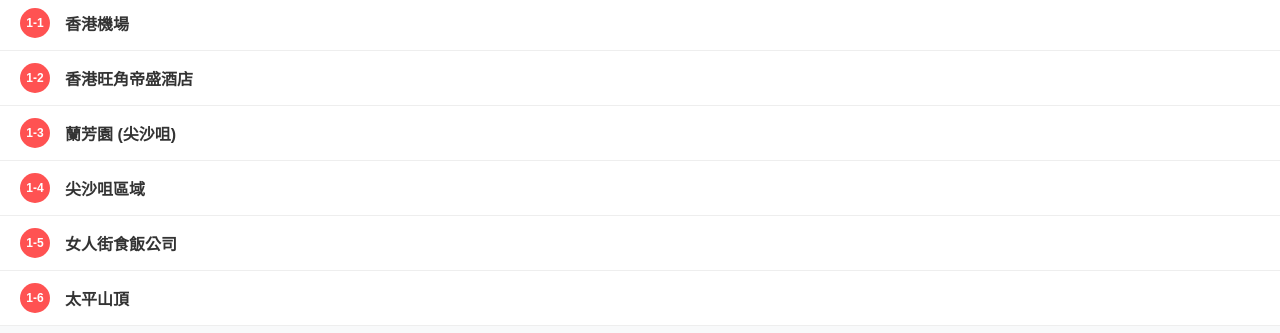
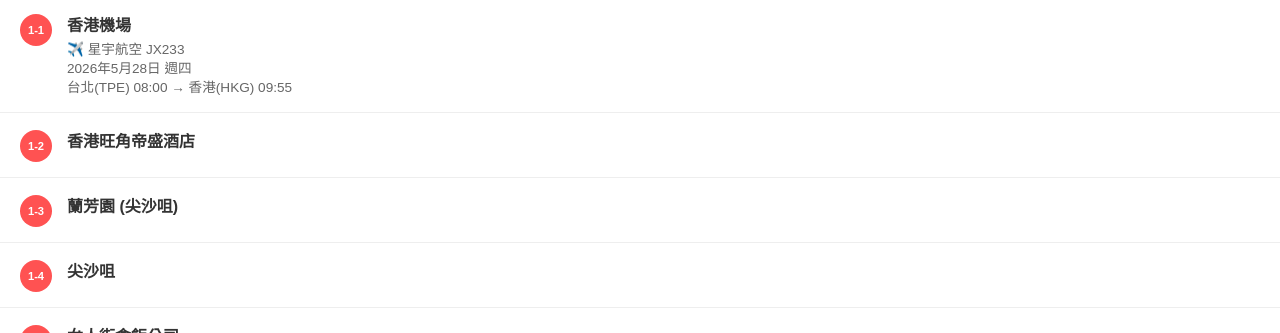
Before and after one commit to dianchinwu/travelHKMacao, a plain HTML site: page map.html in a window 1280 px wide. Shown: the part 467-800 px from the top of the page. Drawn offline with nearby package versions, Linux system fonts and the light colour scheme.

Commit message:
Add files via upload

```diff
--- a/map.html
+++ b/map.html
@@ -3,39 +3,39 @@
 <head>
     <meta charset="UTF-8">
     <meta name="viewport" content="width=device-width, initial-scale=1.0">
-    <title>我的港澳四日遊行程 (色彩分類版)</title>
+    <title>港澳四日遊行程地圖</title>
     <link rel="stylesheet" href="https://unpkg.com/leaflet@1.9.4/dist/leaflet.css" />
     <style>
         body { font-family: "Microsoft JhengHei", sans-serif; margin: 0; display: flex; flex-direction: column; height: 100vh; }
-        header { padding: 10px 20px; background: #2c3e50; color: white; display: flex; justify-content: space-between; align-items: center; }
+        header { padding: 12px 20px; background: #2c3e50; color: white; box-shadow: 0 2px 5px rgba(0,0,0,0.2); }
 
         #map { height: 50%; width: 100%; z-index: 1; }
-        #list-container { height: 50%; overflow-y: auto; background: #fff; border-top: 1px solid #ddd; }
+        #list-container { height: 50%; overflow-y: auto; background: #fff; }
 
         .day-section { background: #f8f9fa; padding: 10px 20px; font-weight: bold; position: sticky; top: 0; z-index: 2; border-bottom: 2px solid #ddd; color: #555; }
-
-        .list-item { padding: 12px 20px; border-bottom: 1px solid #eee; cursor: pointer; display: flex; align-items: center; transition: 0.2s; }
+        .list-item { padding: 15px 20px; border-bottom: 1px solid #eee; cursor: pointer; display: flex; align-items: flex-start; transition: 0.2s; }
         .list-item:hover { background: #f0f0f0; }
 
-        /* 數字標籤基礎樣式 */
         .num-tag {
-            color: white; border-radius: 50%; width: 30px; height: 30px;
-            display: flex; align-items: center; justify-content: center; margin-right: 15px; font-size: 0.75rem; font-weight: bold; flex-shrink: 0;
+            color: white; border-radius: 50%; width: 32px; height: 32px;
+            display: flex; align-items: center; justify-content: center; margin-right: 15px; font-size: 0.7rem; font-weight: bold; flex-shrink: 0; margin-top: 2px;
         }
 
         /* 天數顏色規則 */
-        .bg-day1 { background-color: #ff5252; } /* 紅 */
-        .bg-day2 { background-color: #ffc107; color: #333; } /* 黃 */
-        .bg-day3 { background-color: #4caf50; } /* 綠 */
-        .bg-day4 { background-color: #2196f3; } /* 藍 */
+        .bg-day1 { background-color: #ff5252; } /* 第一天：紅 */
+        .bg-day2 { background-color: #ffc107; color: #333; } /* 第二天：黃 */
+        .bg-day3 { background-color: #4caf50; } /* 第三天：綠 */
+        .bg-day4 { background-color: #2196f3; } /* 第四天：藍 */
 
         .item-info h3 { margin: 0; font-size: 1rem; color: #333; }
+        .item-info p { margin: 4px 0 0; font-size: 0.85rem; color: #666; white-space: pre-line; line-height: 1.4; }
+        .flight-tag { display: inline-block; background: #eee; padding: 2px 6px; border-radius: 4px; font-size: 0.75rem; color: #444; margin-top: 4px; border-left: 3px solid #666; }
     </style>
 </head>
 <body>
 
     <header>
-        <span>📍 港澳行程：彩色地圖版</span>
+        <span>📍 港澳四日遊行程 (2026/05/28 - 05/31)</span>
     </header>
 
     <div id="map"></div>
@@ -43,39 +43,31 @@
 
     <script src="https://unpkg.com/leaflet@1.9.4/dist/leaflet.js"></script>
     <script>
-        // 1. 初始化地圖
         var map = L.map('map').setView([22.30, 114.15], 11);
-        L.tileLayer('https://{s}.tile.openstreetmap.org/{z}/{x}/{y}.png', {
-            attribution: '© OpenStreetMap'
-        }).addTo(map);
+        L.tileLayer('https://{s}.tile.openstreetmap.org/{z}/{x}/{y}.png', { attribution: '© OpenStreetMap' }).addTo(map);
 
-        // 2. 定義不同顏色的地圖圖標 (使用 leaflet-color-markers)
         function createIcon(color) {
             return new L.Icon({
                 iconUrl: `https://raw.githubusercontent.com/pointhi/leaflet-color-markers/master/img/marker-icon-2x-${color}.png`,
                 shadowUrl: 'https://cdnjs.cloudflare.com/ajax/libs/leaflet/0.7.7/images/marker-shadow.png',
-                iconSize: [25, 41],
-                iconAnchor: [12, 41],
-                popupAnchor: [1, -34],
-                shadowSize: [41, 41]
+                iconSize: [25, 41], iconAnchor: [12, 41], popupAnchor: [1, -34], shadowSize: [41, 41]
             });
         }
 
         const icons = {
             "Day 1": { marker: createIcon('red'), cssClass: 'bg-day1' },
-            "Day 2": { marker: createIcon('gold'), cssClass: 'bg-day2' }, // gold 在地圖上看起來像深黃色
+            "Day 2": { marker: createIcon('gold'), cssClass: 'bg-day2' },
             "Day 3": { marker: createIcon('green'), cssClass: 'bg-day3' },
             "Day 4": { marker: createIcon('blue'), cssClass: 'bg-day4' }
         };
 
-        // 3. 行程資料
         var itinerary = [
-            { day: "Day 1", id: "1-1", name: "香港機場", lat: 22.3080, lng: 113.9185 },
+            { day: "Day 1", id: "1-1", name: "香港機場", lat: 22.3080, lng: 113.9185, info: "✈️ 星宇航空 JX233\n2026年5月28日 週四\n台北(TPE) 08:00 → 香港(HKG) 09:55" },
             { day: "Day 1", id: "1-2", name: "香港旺角帝盛酒店", lat: 22.3213, lng: 114.1622 },
             { day: "Day 1", id: "1-3", name: "蘭芳園 (尖沙咀)", lat: 22.2965, lng: 114.1719 },
-            { day: "Day 1", id: "1-4", name: "尖沙咀區域", lat: 22.2988, lng: 114.1787 },
+            { day: "Day 1", id: "1-4", name: "尖沙咀", lat: 22.2988, lng: 114.1787 },
             { day: "Day 1", id: "1-5", name: "女人街食飯公司", lat: 22.2974, lng: 114.1740 },
-            { day: "Day 1", id: "1-6", name: "太平山頂", lat: 22.2759, lng: 114.1455 },
+            { day: "Day 1", id: "1-6", name: "太平山", lat: 22.2759, lng: 114.1455 },
 
             { day: "Day 2", id: "2-1", name: "香港迪士尼樂園", lat: 22.3133, lng: 114.0433 },
 
@@ -84,28 +76,26 @@
             { day: "Day 3", id: "3-3", name: "澳門外港碼頭", lat: 22.1970, lng: 113.5560 },
             { day: "Day 3", id: "3-4", name: "澳門勵庭海景酒店", lat: 22.1914, lng: 113.5546 },
             { day: "Day 3", id: "3-5", name: "澳門金沙", lat: 22.1920, lng: 113.5550 },
-            { day: "Day 3", id: "3-6", name: "威尼斯人度假村", lat: 22.1477, lng: 113.5599 },
+            { day: "Day 3", id: "3-6", name: "威尼斯人", lat: 22.1477, lng: 113.5599 },
             { day: "Day 3", id: "3-7", name: "官也街", lat: 22.1533, lng: 113.5573 },
-            { day: "Day 3", id: "3-8", name: "咀香園餅家 (官也街)", lat: 22.1534, lng: 113.5574 },
+            { day: "Day 3", id: "3-8", name: "咀香園餅家", lat: 22.1534, lng: 113.5574 },
             { day: "Day 3", id: "3-9", name: "龍環葡韻住宅式博物館", lat: 22.1530, lng: 113.5590 },
             { day: "Day 3", id: "3-10", name: "澳門新濠天地水舞間", lat: 22.1490, lng: 113.5650 },
 
-            { day: "Day 4", id: "4-1", name: "新葡京酒店", lat: 22.1890, lng: 113.5440 },
-            { day: "Day 4", id: "4-2", name: "大三巴牌坊", lat: 22.1975, lng: 113.5406 },
+            { day: "Day 4", id: "4-1", name: "新葡京", lat: 22.1890, lng: 113.5440 },
+            { day: "Day 4", id: "4-2", name: "大三巴", lat: 22.1975, lng: 113.5406 },
             { day: "Day 4", id: "4-3", name: "玫瑰聖母堂", lat: 22.1940, lng: 113.5400 },
             { day: "Day 4", id: "4-4", name: "東望洋燈塔", lat: 22.1965, lng: 113.5498 },
             { day: "Day 4", id: "4-5", name: "漁人碼頭", lat: 22.1930, lng: 113.5580 },
             { day: "Day 4", id: "4-6", name: "澳門勵庭海景酒店", lat: 22.1914, lng: 113.5546 },
-            { day: "Day 4", id: "4-7", name: "澳門機場", lat: 22.1494, lng: 113.5917 }
+            { day: "Day 4", id: "4-7", name: "澳門機場", lat: 22.1494, lng: 113.5917, info: "✈️ 2026年5月31日 週日\n● JX332: 澳門(MFM) 19:15 → 台中(RMQ) 21:10\n● JX 206: 澳門(MFM) 20:50 → 台北(TPE) 22:40" }
         ];
 
         var listContainer = document.getElementById('list-container');
         var currentDay = "";
         var markers = [];
 
-        // 4. 渲染列表與地圖標記
         itinerary.forEach(function(item) {
-            // 檢查天數，插入分段標題
             if (item.day !== currentDay) {
                 currentDay = item.day;
                 var dayHeader = document.createElement('div');
@@ -114,32 +104,29 @@
                 listContainer.appendChild(dayHeader);
             }
 
-            // 取得對應天數的顏色配置
             var config = icons[item.day];
-
-            // 建立地圖 Marker (使用彩色 Icon)
             item.marker = L.marker([item.lat, item.lng], { icon: config.marker })
                 .addTo(map)
-                .bindPopup(`<b>${item.id} ${item.name}</b>`);
+                .bindPopup(`<b>${item.id} ${item.name}</b>${item.info ? '<br><small>' + item.info.replace(/\n/g, '<br>') + '</small>' : ''}`);
             markers.push(item.marker);
 
-            // 建立下方清單項目 (數字圈圈套用 CSS 顏色類別)
             var li = document.createElement('div');
             li.className = 'list-item';
             li.innerHTML = `
                 <div class="num-tag ${config.cssClass}">${item.id}</div>
-                <div class="item-info"><h3>${item.name}</h3></div>
+                <div class="item-info">
+                    <h3>${item.name}</h3>
+                    ${item.info ? `<p>${item.info}</p>` : ''}
+                </div>
             `;
 
             li.onclick = function() {
                 map.flyTo([item.lat, item.lng], 16);
                 item.marker.openPopup();
             };
-
             listContainer.appendChild(li);
         });
 
-        // 自動縮放到看見所有景點
         var group = new L.featureGroup(markers);
         map.fitBounds(group.getBounds().pad(0.1));
     </script>
```
